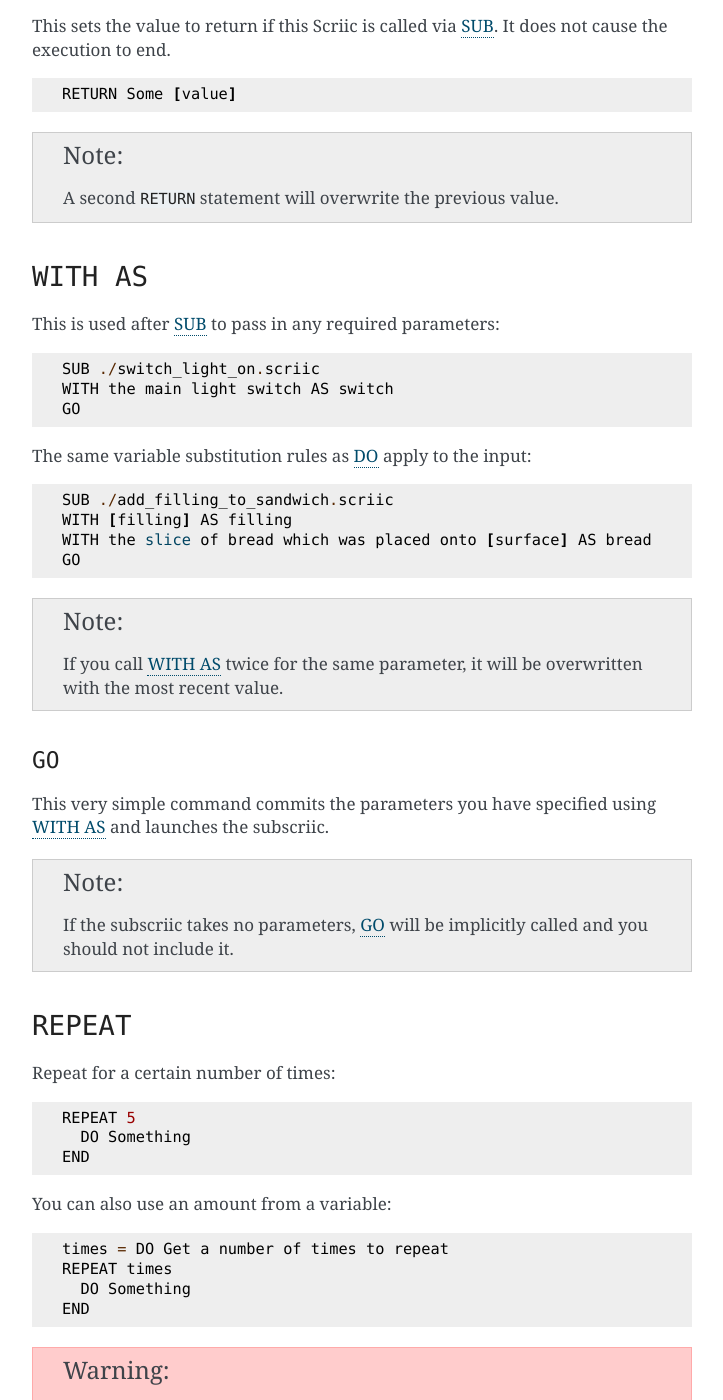
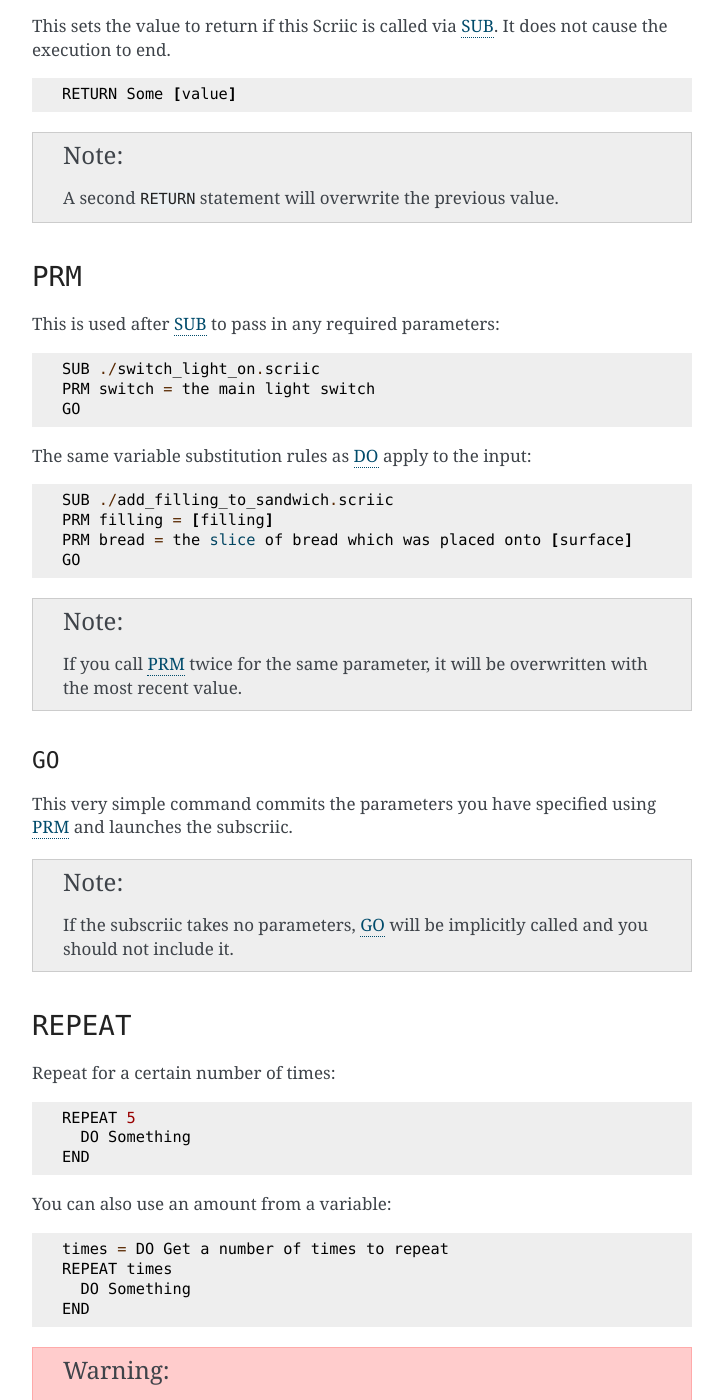
Before and after one commit to AlphaMycelium/scriic, a Sphinx documentation site: the page built from docs/scriic.rst, in a window 1280 px wide and 1400 px high, scrolled down 1925 px. Shown: the whole window, without its empty margins (388-1111 px from the left). Built offline with Sphinx 7.4.7, drawn with Linux system fonts in a browser that asks for light colours.

Commit message:
feat(PRM): rename WITH AS to PRM
BREAKING CHANGE: `WITH _ AS _` has been changed to `PRM _ = _`. "PRM" is short for "parameter".

```diff
--- a/docs/scriic.rst
+++ b/docs/scriic.rst
@@ -96,27 +96,27 @@ not cause the execution to end. ::
 .. note::
   A second ``RETURN`` statement will overwrite the previous value.
 
-.. _WITH_AS:
+.. _PRM:
 
-``WITH AS``
-===========
+``PRM``
+=======
 
 This is used after :ref:`SUB` to pass in any required parameters::
 
     SUB ./switch_light_on.scriic
-    WITH the main light switch AS switch
+    PRM switch = the main light switch
     GO
 
 The same variable substitution rules as :ref:`DO` apply to the input::
 
     SUB ./add_filling_to_sandwich.scriic
-    WITH [filling] AS filling
-    WITH the slice of bread which was placed onto [surface] AS bread
+    PRM filling = [filling]
+    PRM bread = the slice of bread which was placed onto [surface]
     GO
 
 .. note::
-  If you call :ref:`WITH_AS` twice for the same parameter, it will be
-  overwritten with the most recent value.
+  If you call :ref:`PRM` twice for the same parameter, it will be overwritten
+  with the most recent value.
 
 .. _GO:
 
@@ -124,7 +124,7 @@ The same variable substitution rules as :ref:`DO` apply to the input::
 ------
 
 This very simple command commits the parameters you have specified using
-:ref:`WITH_AS` and launches the subscriic.
+:ref:`PRM` and launches the subscriic.
 
 
 .. note::
--- a/docs/tutorial.rst
+++ b/docs/tutorial.rst
@@ -58,11 +58,11 @@ on its own, or to re-use in other Scriics.
     SUB ./subscriic.scriic
 
 If the subscriic takes parameters, you need to give them on the lines below
-using :ref:`WITH_AS` instructions::
+using :ref:`PRM` ("parameter") instructions::
 
     SUB ./subscriic.scriic
-    WITH Foo AS parameter1
-    WITH [bar] AS parameter2
+    PRM parameter1 = Foo
+    PRM parameter2 = [bar]
     GO
 
 You can substitute variables into the parameter input, too!
```
Also changed, not shown: 5 other files.
